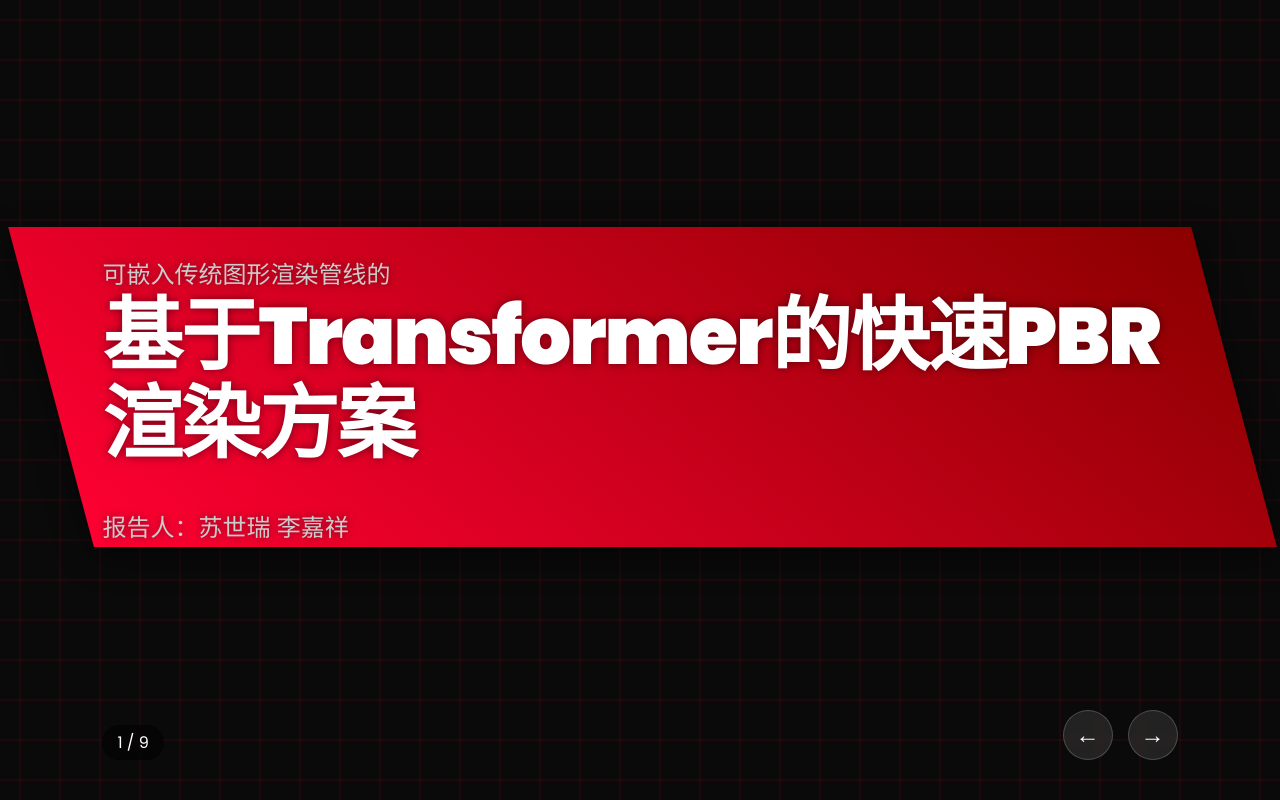
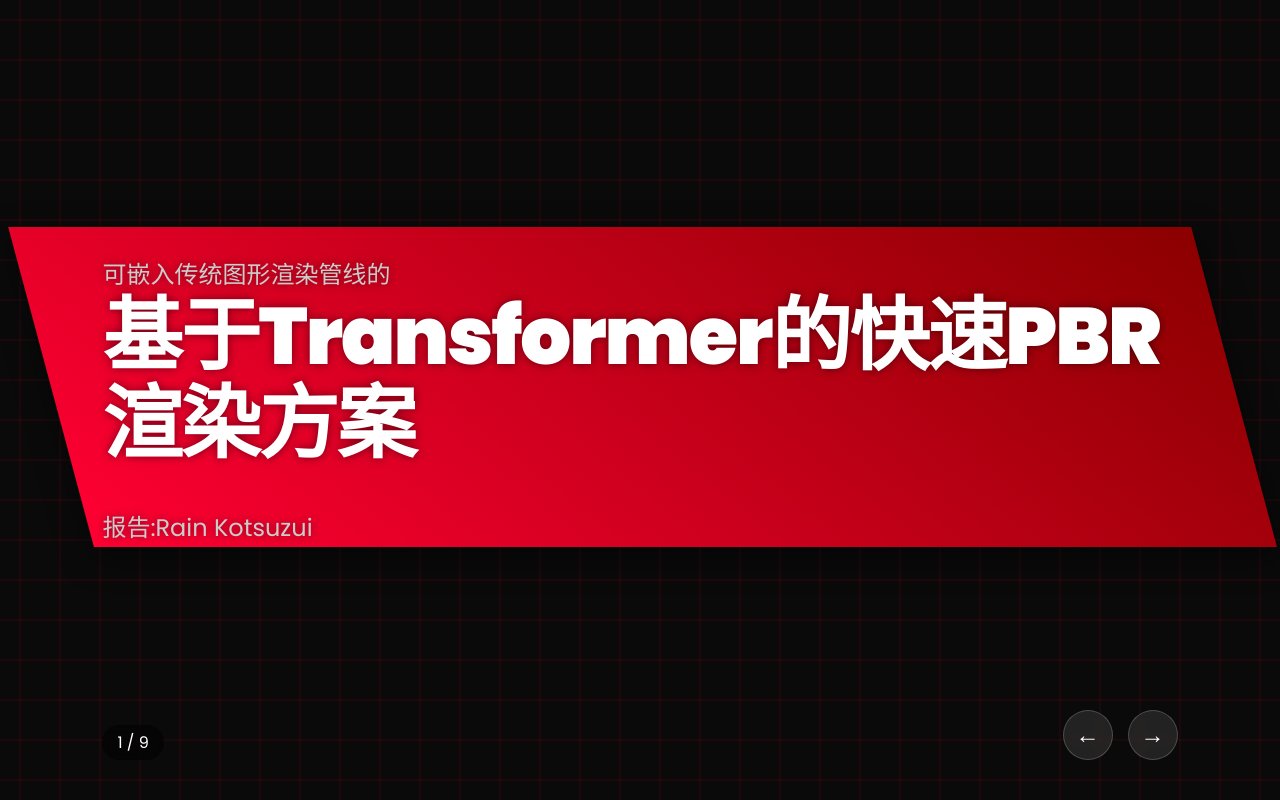
Before and after one commit to Rain-Kotsuzui/Rain-Kotsuzui.github.io, a plain HTML site: page index.html in a window 1280 px wide. Drawn offline with Linux system fonts and the light colour scheme.

Commit message:
Update index.html

```diff
--- a/index.html
+++ b/index.html
@@ -642,7 +642,7 @@
                 <h3 class="animated fade-in-down">可嵌入传统图形渲染管线的</h3>
                 <h1 class="animated fade-in-down delay-1">基于Transformer的快速PBR渲染方案</h1>
             </div>
-            <h3 class="animated fade-in-up delay-2" style="margin-top: 5vh;">报告人：苏世瑞 李嘉祥</h3>
+            <h3 class="animated fade-in-up delay-2" style="margin-top: 5vh;">报告:Rain Kotsuzui</h3>
         </section>
 
         <!-- 幻灯片 2: PBR算力黑洞 -->
```
